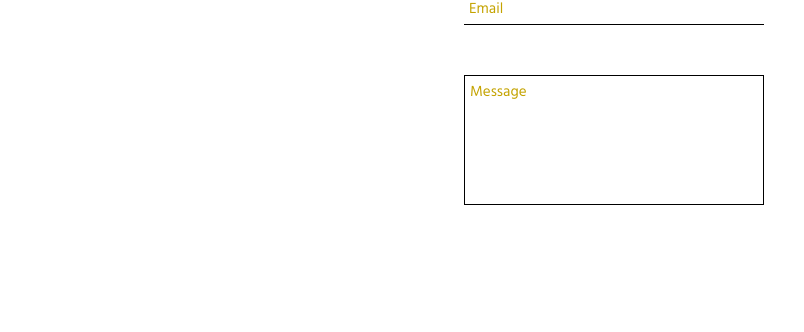
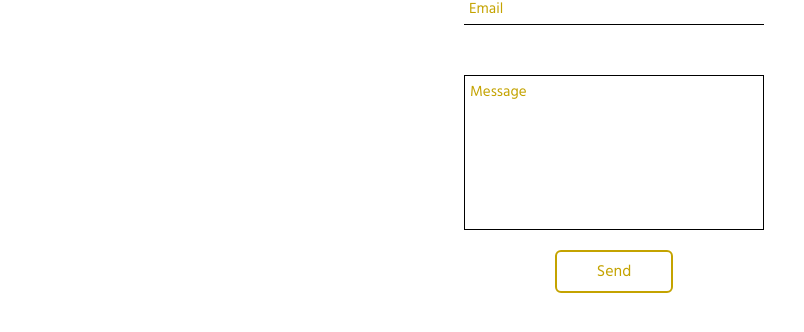
Before and after one commit to Lucidreline/law-club, a React (Create React App) app: page /contact in a window 1280 px wide. Shown: the part 240-572 px from the top of the page, without its empty margins (26-830 px from the left). Built offline with nearby package versions, Linux system fonts and the light colour scheme.

Commit message:
Added a submit button to the contact-us form.

```diff
--- /dev/null
+++ b/src/components/btn/btn.component.jsx
@@ -0,0 +1,16 @@
+import React from 'react';
+
+import './btn.styles.scss';
+
+const Btn = ({ children, ...otherProps }) => {
+
+  return (
+    <div className='btn-container'>
+      <button {...otherProps}>
+        {children}
+      </button>
+    </div>
+  );
+};
+
+export default Btn;
--- /dev/null
+++ b/src/components/btn/btn.styles.scss
@@ -0,0 +1,21 @@
+.btn-container {
+  display: flex;
+  justify-content: center;
+  margin: 2rem;
+
+  button {
+    background: none;
+    border: 2px solid #c4a300;
+    border-radius: 6px;
+    color: #c4a300;
+    padding: 0.75rem 4rem;
+    font-size: 1.6rem;
+    transition: all 0.3s ease;
+
+    &:hover {
+      background: #c4a300;
+      color: white;
+    }
+
+  }
+}
--- a/src/components/input/input.component.jsx
+++ b/src/components/input/input.component.jsx
@@ -6,7 +6,7 @@ const Input = ({ name, placeholder, handleChange, type }) => {
   const customTextInput =
     <div className='custom-text-input'>
       <input onChange={handleChange} autoComplete='off' type='text' name={name} />
-      <label for={name}  >
+      <label htmlFor={name}  >
         <span >{placeholder}</span>
       </label>
     </div>
@@ -14,7 +14,7 @@ const Input = ({ name, placeholder, handleChange, type }) => {
   const customTextArea =
     <div className='custom-text-area'>
       <textarea onChange={handleChange} name={name}></textarea>
-      <label for={name}  >
+      <label htmlFor={name}  >
         <span >{placeholder}</span>
       </label>
     </div>
--- a/src/components/input/input.styles.scss
+++ b/src/components/input/input.styles.scss
@@ -82,9 +82,9 @@
 
 .custom-text-area {
   margin: 5rem auto 0 auto;
-  min-height: 13rem;
 
   textarea {
+    height: 15rem;
     resize: none;
     padding: 0.9rem 0 0 2rem;
 
--- a/src/components/sections/contact-page-sections/contact-us-form/contact-us-form.component.jsx
+++ b/src/components/sections/contact-page-sections/contact-us-form/contact-us-form.component.jsx
@@ -1,5 +1,6 @@
 import React, { Component } from 'react';
 import Input from '../../../input/input.component';
+import Btn from '../../../btn/btn.component'
 
 import './contact-us-form.styles.scss'
 
@@ -26,10 +27,20 @@ class ContactUsForm extends Component {
 
   handleSubmit = (e) => {
     e.preventDefault()
+    e.target.reset()
 
     // validate data
     // send via sendgrid
-    // clear state
+    const { name, email, message } = this.state
+    const msg = {
+      name,
+      email,
+      message
+    }
+    console.log('sending: ' + msg.name, msg.email, msg.message)
+
+
+    this.setState({ name: '', email: '', message: '' })
   }
 
   render() {
@@ -39,6 +50,9 @@ class ContactUsForm extends Component {
           <Input type='text' name='name' placeholder='Name' handleChange={this.handleChange} />
           <Input type='text' name='email' placeholder='Email' handleChange={this.handleChange} />
           <Input type='textArea' name='message' placeholder='Message' handleChange={this.handleChange} />
+          <Btn type='submit' color='orange' >
+            Send
+          </Btn>
         </form>
       </div>
     );
```
